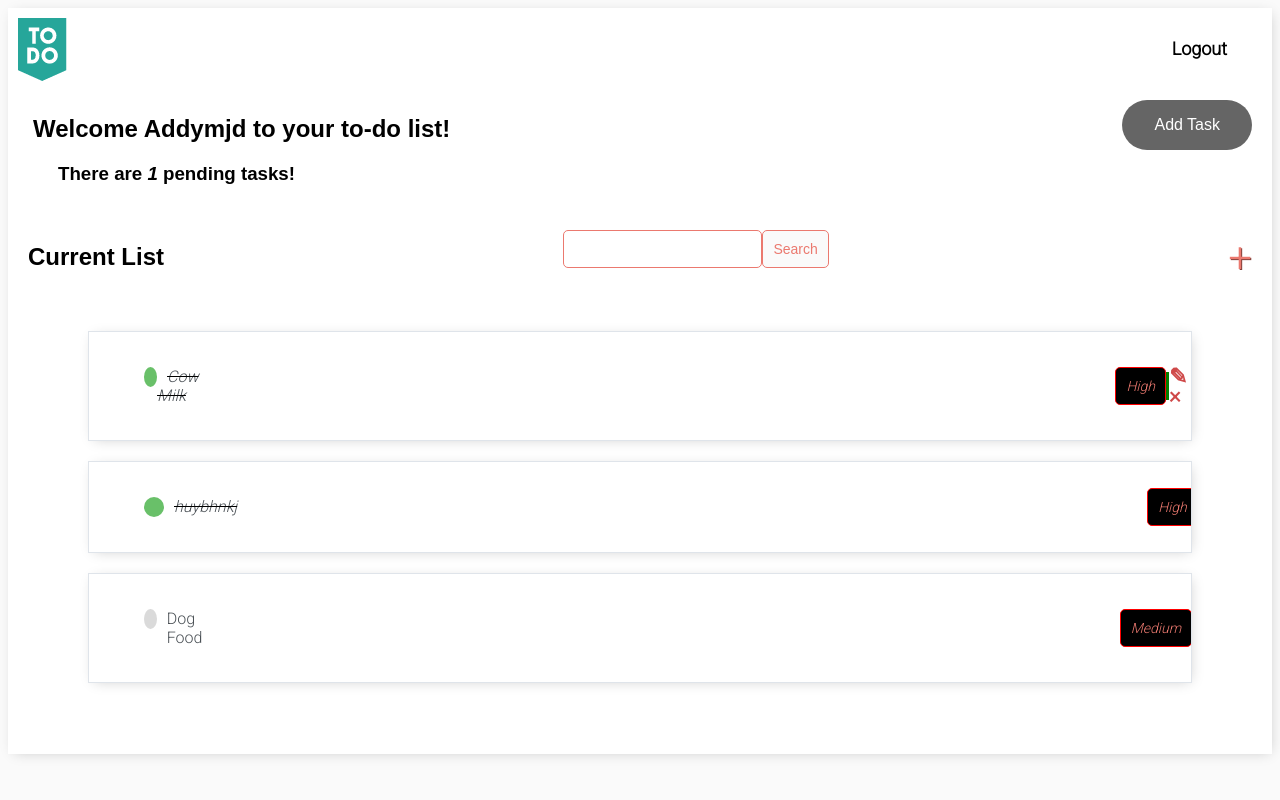
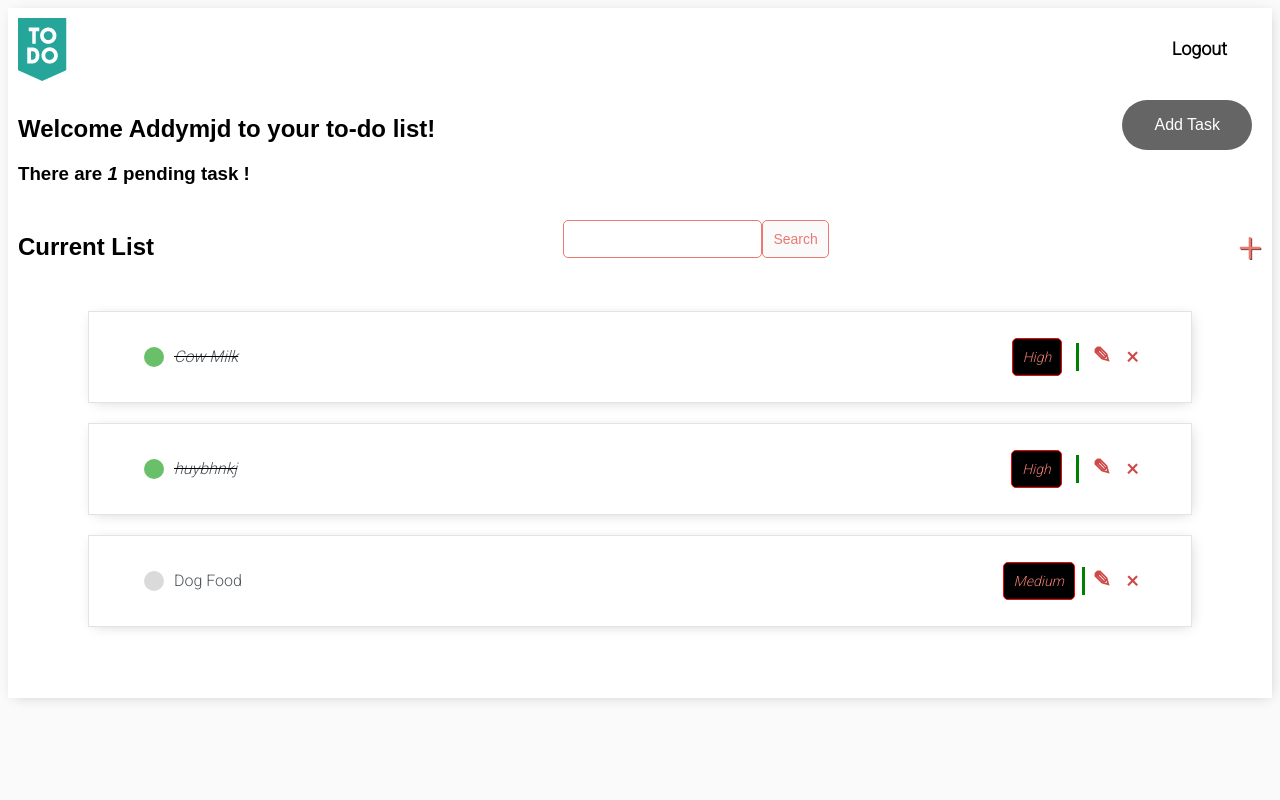
Before and after one commit to abdullahmujahidali/ToDoApp-Project, a Django app: page / in a window 1280 px wide. Run offline with Django 3.2, Linux system fonts and the light colour scheme; a user stored in the database is signed in; data comes from the database, SQL or seed files in the repository; both versions use the stored data as it was after the commit.

Commit message:
UI changes

```diff
--- a/useend/static/css/style.css
+++ b/useend/static/css/style.css
@@ -144,14 +144,41 @@ p {
     font-size: 42px;
     text-shadow: 1px 1px #81413b;
 }
-
+.blockB{
+    margin-left:50px;
+    margin-top:0px;
+}
 #search-add-wrapper {
     display: flex;
     justify-content: space-between;
     align-items: center;
-    padding: 20px;
+    padding: 10px;
 }
-
+.btnTask{
+    display:inline-block;
+    text-align:right;
+    float:right;
+}
+.addTask{
+    text-decoration:none;
+    color:white;
+}
+.subBtnAdd{
+    background-color: #000;
+    border: none;
+    color: white;
+    padding: 16px 32px;
+    text-align: center;
+    font-size: 16px;
+    opacity: 0.6;
+    transition: 0.3s;
+    display: inline-block;
+    text-decoration: none;
+    cursor: pointer;
+    margin-top:5px;
+    margin-right: 20px;
+    border-radius:25px;
+}
 input[type=text],
 input[type=password]{
     border: 1px solid #EB796F;
@@ -159,7 +186,25 @@ input[type=password]{
     padding: 10px;
     width: 90%;
 }
-
+.extraG{
+    padding-left:10px;
+    display:inline-block;
+}
+.formStyle{
+    display: flex;
+}
+.spacer{
+    margin-left:70%;
+}
+.presser{
+    border-left: 3px solid green;
+    height: 28px;
+    margin-right:0px;
+}
+.extraP{
+    margin-left:10px;
+    margin-top:0px;
+}
 label {
     padding-top: 10px !important;
     display: block;
--- a/useend/templates/useend/main.html
+++ b/useend/templates/useend/main.html
@@ -10,7 +10,10 @@
 <link rel="preconnect" href="https://fonts.gstatic.com">
 <link href="https://fonts.googleapis.com/css2?family=Roboto:wght@300&display=swap" rel="stylesheet">
 </head>
+<style>
 
+
+</style>
 <body>
     <div class="container">
         {% block content %}
--- a/useend/templates/useend/task_confirm_delete.html
+++ b/useend/templates/useend/task_confirm_delete.html
@@ -5,7 +5,7 @@
         {% csrf_token %}
         <p>Are your sure you want to delete this task? "{{task}}"</p>
         <input class="button" type="submit" value="Delete" />
-        <a class="button1" href="{% url 'tasks' %}">&#8592; Back</a>
+        <a class="button" style="background-color:black" href="{% url 'tasks' %}">&#8592; Back</a>
     </form>
 </div>
 
--- a/useend/templates/useend/task_list.html
+++ b/useend/templates/useend/task_list.html
@@ -13,23 +13,19 @@
 </div>
 
 <div id="outer" style="width:100%;">
-   <h2 clas="inner" style=" padding-left:25px; display:inline-block;">Welcome {{request.user | title}} to your to-do list!</h2>
-  <div class="inner" style="display:inline-block;text-align:right; float:right;"><button style="background-color: #000;border: none;color: white;padding: 16px 32px;text-align: center;font-size: 16px;opacity: 0.6;transition: 0.3s;display: inline-block;text-decoration: none;cursor: pointer; margin-top:5px; margin-right: 20px;border-radius:25px;"> <a style="text-decoration:none; color:white;" href="{% url 'task-create' %}">Add Task</a></button></div>
+   <h2 class="inner extraG">Welcome {{request.user | title}} to your to-do list!</h2>
+  <div class="inner btnTask"><button  class="subBtnAdd"> <a class="addTask" href="{% url 'task-create' %}">Add Task</a></button></div>
 </div>
-    <h3 style="margin-left:50px; margin-top:0px;">There are <i>{{count}}</i> pending tasks!{{ count|pluralize:"s" }}</h3>
+    <h3 class="extraP">There are <i>{{count}}</i> pending task{{ count|pluralize:"s" }} !</h3>
 <div id="search-add-wrapper">
-    <h2>Current List  </h2>
-    <form method="GET" style="display: flex;">
+    <h2 >Current List  </h2>
+    <form method="GET" class="formStyle">
         <input type='text' name='search-area' value="{{search_input}}">
         <input class="button" type="submit" value='Search'>
     </form>
     <a id="add-link" href="{% url 'task-create' %}">&#x2b;</a>
 </div>
 
-<form style="display: none;" id="reorderForm" method="post" action="{% url 'task-reorder' %}">
-    {% csrf_token %}
-    <input type="hidden" id="positionInput" name="position">
-</form>
 
 <div id="tasklist" class="task-items-wrapper" >
     {% for task in tasks %}
@@ -37,15 +33,14 @@
         <div class="task-title" >
             {% if task.complete %}
             <div class="task-complete-icon"></div>
-
-            <i><s><a href="{% url 'task-update' task.id %}">{{task}}</a></s></i>
+            <i><s><a href="{% url 'task' task.id %}">{{task}}</a></s></i>
              {% else %}
             <div class="task-incomplete-icon"></div>
             <a href="{% url 'task-update' task.id %}">{{task}}</a> {% endif %}
         </div>
-
-       <div class="button1" style="margin-left:890px;"> <i>{{task.priority}}</i> </div>
-       <div style="border-left: 3px solid green;height: 28px; margin-right:0px;"></div>
+    &nbsp;
+       <div class="button1 spacer" > <i>{{task.priority}}</i> </div>
+       <div class= "presser"></div>
         <div class="task-controls" style="margin-right:18px;">
             <a class="delete-link" href="{% url 'task-update' task.id %}">&#9998;</a>
             &nbsp;&nbsp;
@@ -60,29 +55,5 @@
 </div>
     <h3 style="padding: 15px; color:white">No items in list</h3>
 
-<script>
-    var taskList = document.getElementById("tasklist");
-    var reorderForm = document.getElementById("reorderForm");
-    var positionInput = document.getElementById("positionInput");
 
-    let sortable = Sortable.create(taskList, {
-        handle: '.handle',
-        ghostClass: 'dropArea',
-        chosenClass: 'selectedTask',
-
-    });
-
-    function reordering() {
-        const rows = document.getElementsByClassName("task-wrapper");
-        let pos = [];
-        for (let row of rows) {
-            pos.push(row.dataset.position);
-        }
-        console.log(pos.join(","))
-        positionInput.value = pos.join(',');
-        reorderForm.submit();
-    }
-
-    document.ondrop = reordering
-</script>
 {% endblock content %}
```
Also changed, not shown: useend/static/css/form.css (+11 -0 lines), useend/templates/useend/task.html (+13 -3 lines), db.sqlite3.
